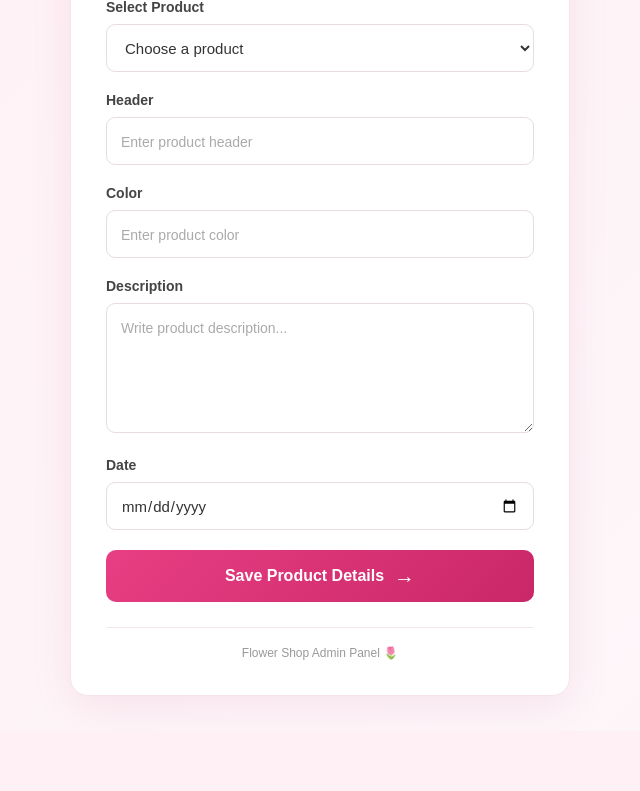
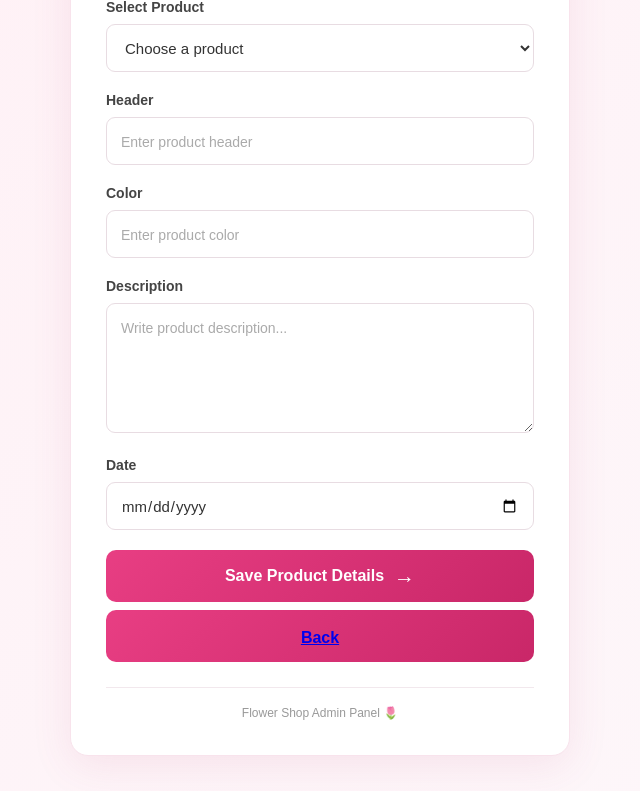
Before and after one commit to anmolsingh248670-alt/Flower-Shope, a Django app: page /add_detales/ in a window 1280 px wide. Shown: the part 235-1026 px from the top of the page, without its empty margins (320-960 px from the left). Before the commit the page ends 931 px from the top, so only its background shows below. Run offline with Django 5.2, Linux system fonts and the light colour scheme; the visitor is signed in with stand-in values (Sample User, id 1); data that the repository does not hold is empty.

Commit message:
importete styling

```diff
--- a/templates/add_details.html
+++ b/templates/add_details.html
@@ -91,6 +91,10 @@
                     Save Product Details
                     <span>→</span>
                 </button>
+                <button class="save-btn"><a href="{% url 'admin_orders' %}">Back
+                    <span><i class="fa-solid fa-arrow-left-long"></i></span>
+                    </a>
+                     </button>
 
             </form>
 
```
